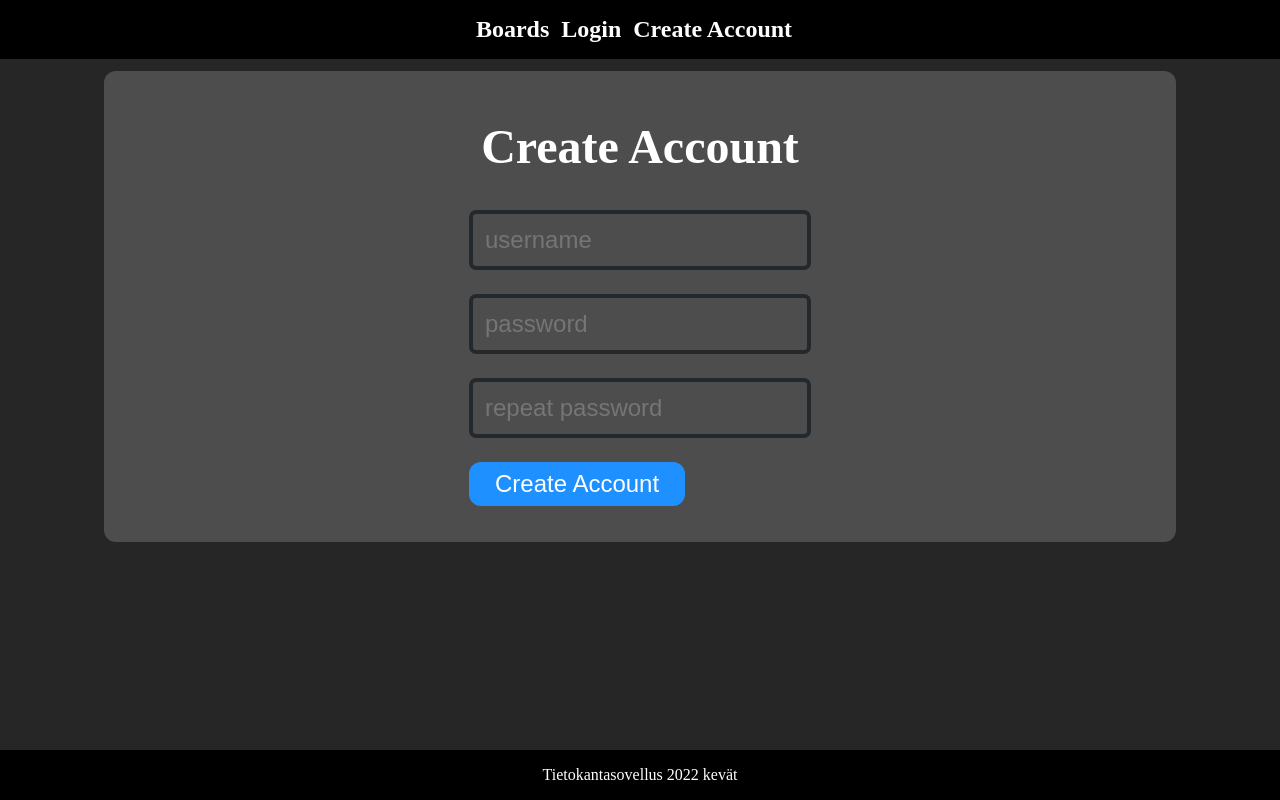
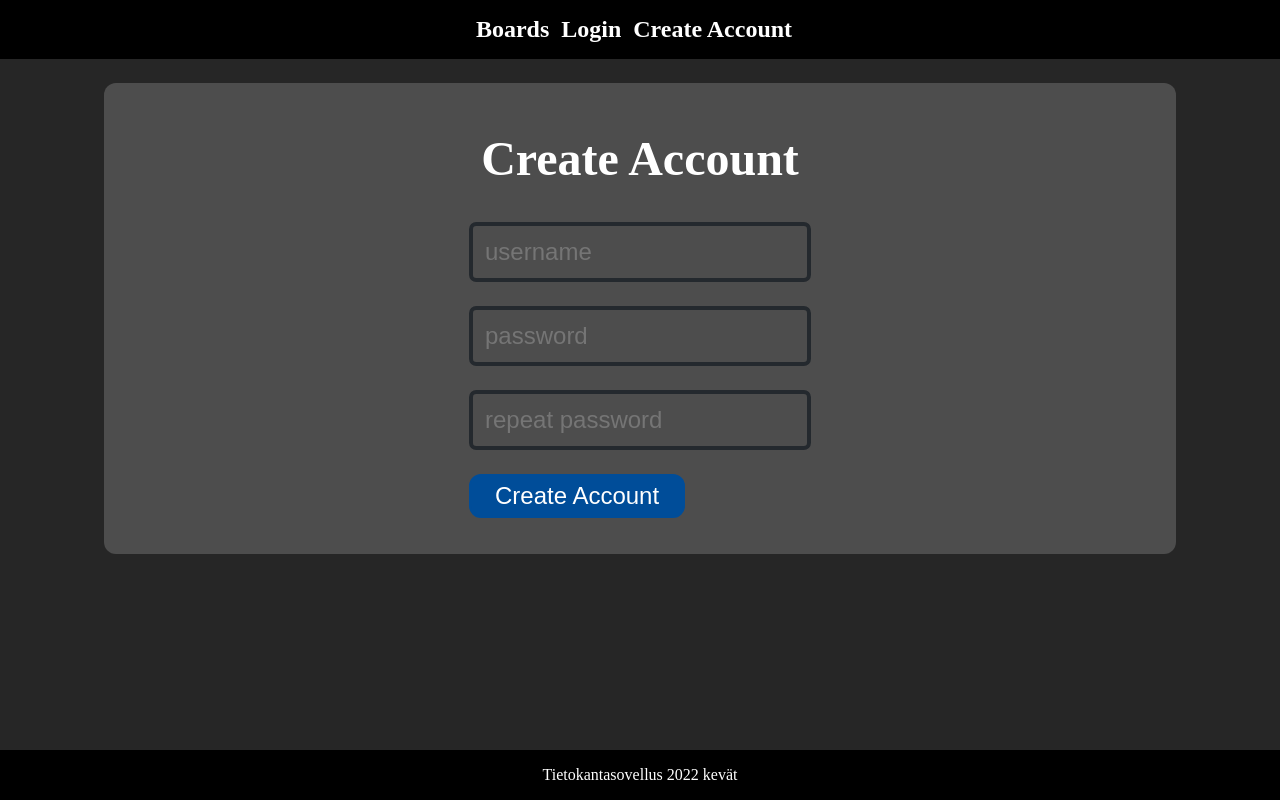
Before and after one commit to Keskimaki/tsoha-keskustelusovellus, a React (Create React App) app in the folder client/: page /create in a window 1280 px wide. Built offline with nearby package versions, Linux system fonts and the light colour scheme.

Commit message:
Change button color, increase margins

```diff
--- a/client/src/assets/styles.js
+++ b/client/src/assets/styles.js
@@ -32,7 +32,7 @@ export const Wrapper = styled.div`
   color: white;
   background-color: #4d4d4d;
   font-size: 1.5em;
-  margin: 0.5em 1em;
+  margin: 1em;
   border-radius: 0.5em;
   padding: 1em;
 `
@@ -64,20 +64,20 @@ export const SecondaryTextRight = styled(SecondaryText)`
 `
 
 export const Button = styled.button`
-  background: dodgerblue;
+  background: #004d99;
   color: white;
   font-size: 1em;
   margin: 0.5em;
   padding: 0.25em 1em;
-  border: 2px solid dodgerblue;
+  border: 2px solid #004d99;
   border-radius: 0.5em;
 `
 
 export const SmallButton = styled.button`
-  background: dodgerblue;
+  background: #004d99;
   color: white;
   margin: 0.5em 0.5em 0.5em 0em;
-  border: 2px solid dodgerblue;
+  border: 2px solid #004d99;
   border-radius: 0.5em;
 `
 
```
